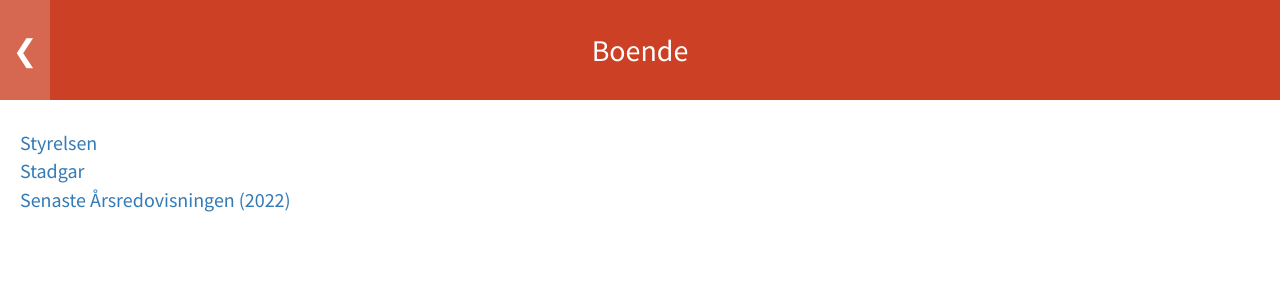
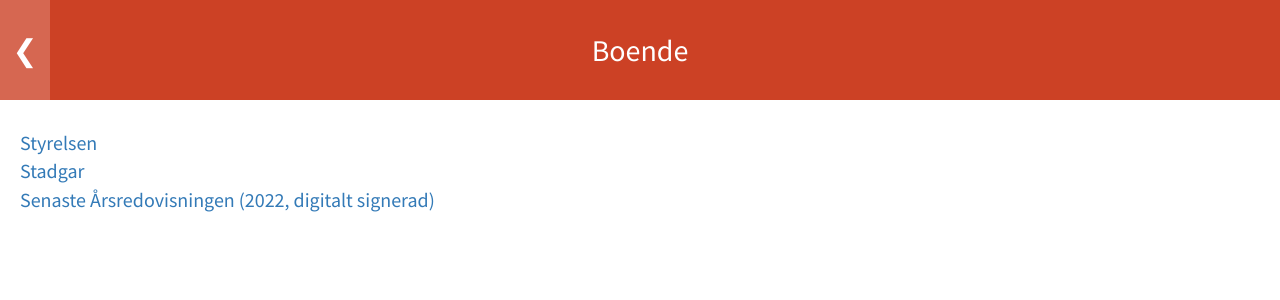
Before and after one commit to nipfjallet5/nipfjallet5.github.io, a Jekyll site: the page built from pages/boende.md, in a window 1280 px wide. Shown: the top 300 px of the page. Built offline with Jekyll 4.4.1, drawn with Linux system fonts in a browser that asks for light colours.

Commit message:
uppdaterade årsredovisningen

```diff
--- a/pages/boende.md
+++ b/pages/boende.md
@@ -14,5 +14,5 @@ permalink: /boende
     <!-- <br><a href="assets/pdf/stadgar.pdf">Stadgar</a> -->
     <!-- <br><a href="#">Ekonomi</a> -->
     <!-- <br><a href="assets/pdf/årsredovisning2021.pdf">Senaste Årsredovisningen (2021)</a> -->
-    <br><a href="arsredovisning">Senaste Årsredovisningen (2022)</a>
+    <br><a href="arsredovisning">Senaste Årsredovisningen (2022, digitalt signerad)</a>
 </div>
```
